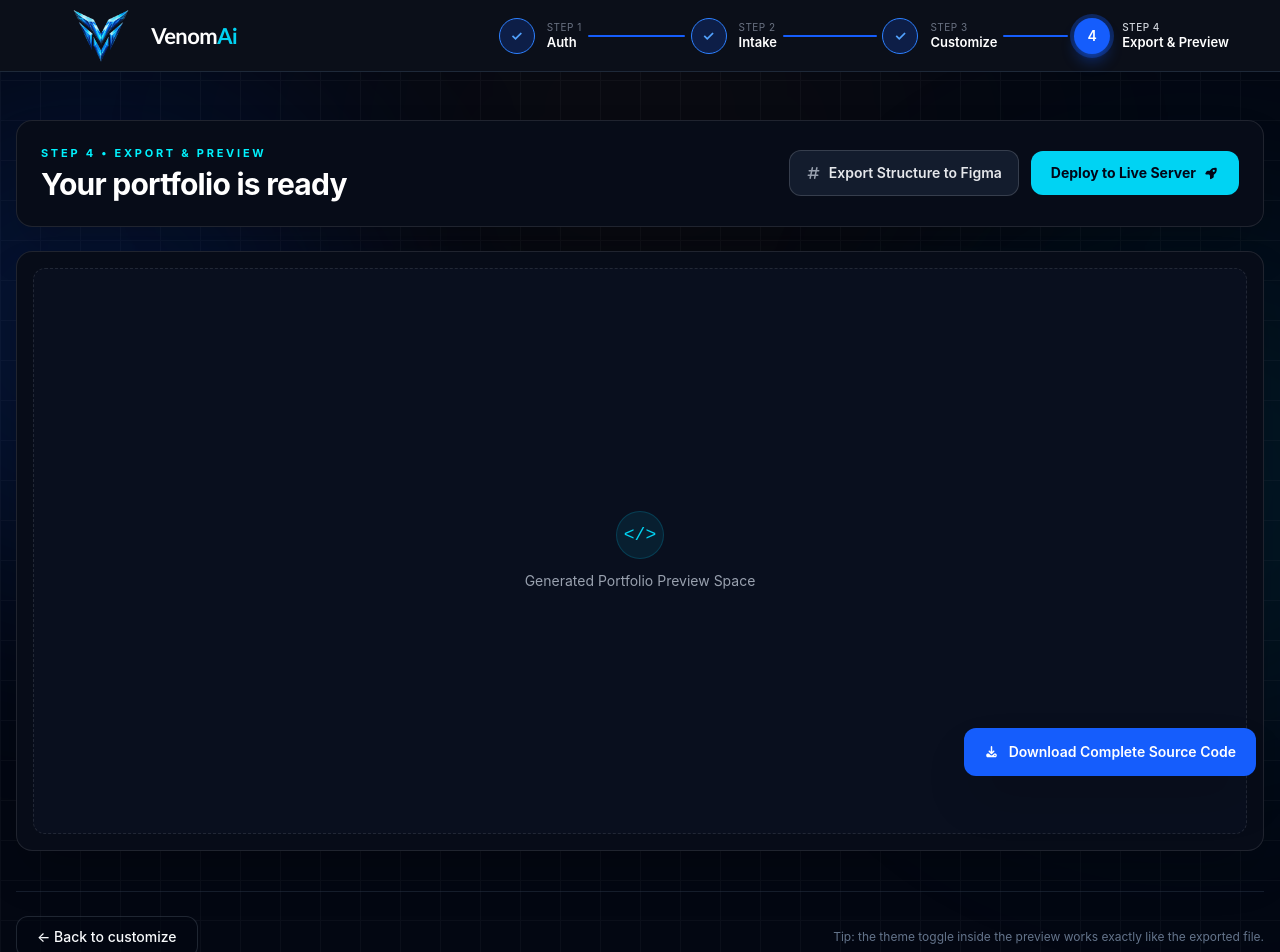
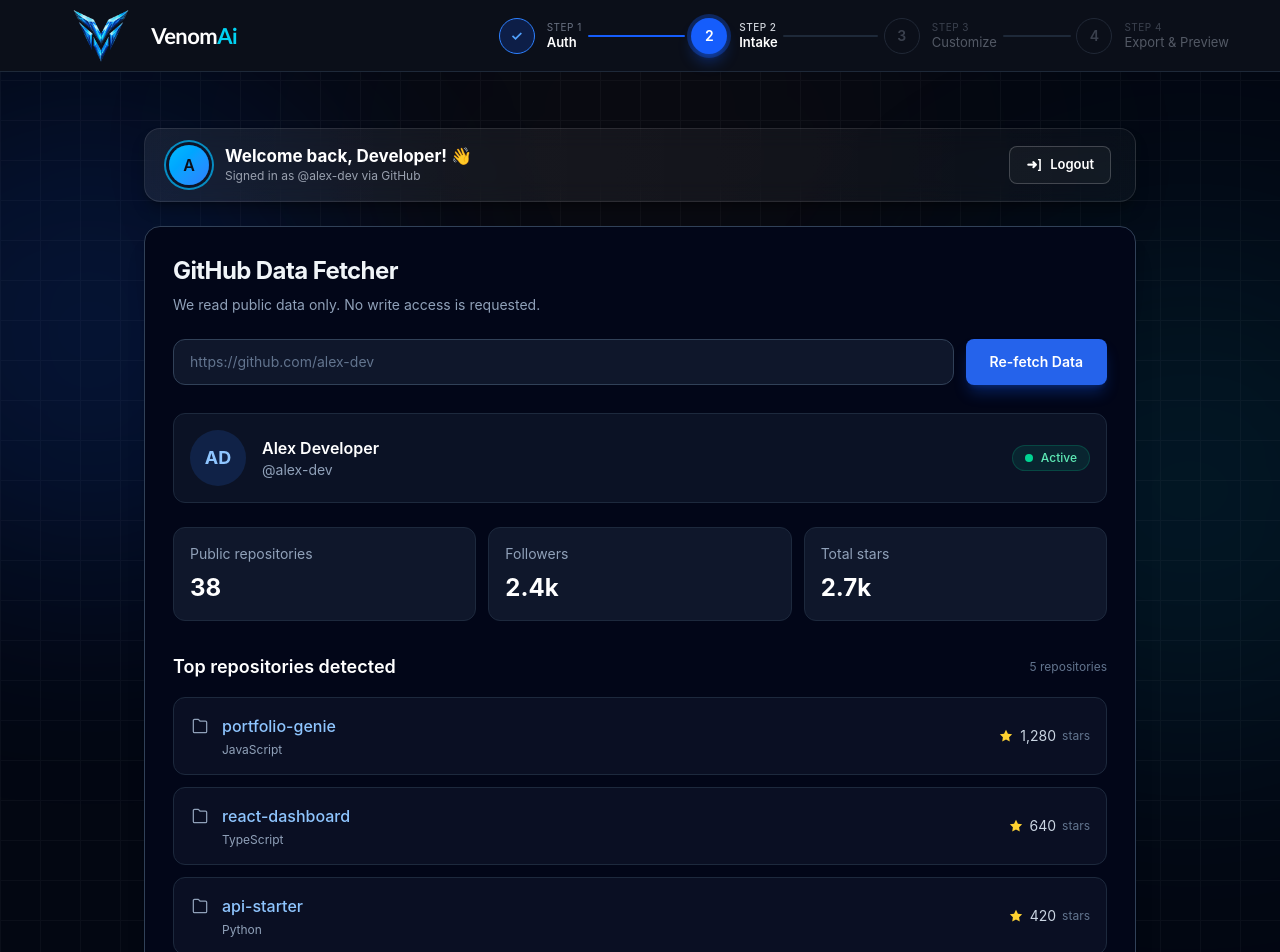
Before and after one commit to khaledahmed14/portfolio-genie, a React (Vite) app in the folder client/: page / in a window 1280 px wide. Shown: the top 952 px of the page. Built offline with nearby package versions, Linux system fonts and the light colour scheme.

Commit message:
feat: update main branch with latest UI components and structure

```diff
--- a/client/src/App.jsx
+++ b/client/src/App.jsx
@@ -6,7 +6,7 @@ import CustomizePage from "./pages/CustomizePage";
 import PreviewPage from "./pages/PreviewPage";
 
 export default function App() {
-  const [currentStep, setCurrentStep] = useState(4);
+  const [currentStep, setCurrentStep] = useState(2);
 
   return (
     <div className="relative flex min-h-screen flex-col overflow-x-clip bg-[#030712] font-sans text-white selection:bg-blue-500 selection:text-white">
--- a/client/src/pages/IntakePage.jsx
+++ b/client/src/pages/IntakePage.jsx
@@ -21,6 +21,7 @@ export default function IntakePage({ setCurrentStep }) {
         </p>
 
         <button
+          onClick={() => setCurrentStep(3)}
           className="flex items-center justify-center gap-2 rounded-lg bg-[#2563eb] px-6 py-3 text-sm font-semibold text-white shadow-lg shadow-blue-600/30 transition-all hover:bg-blue-500 hover:shadow-blue-500/50 active:scale-95"
         >
           <span>Proceed to Portfolio Customization</span>
```
